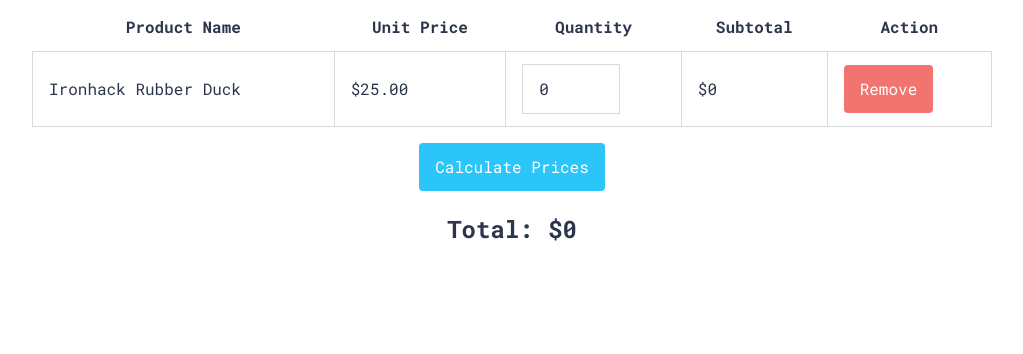
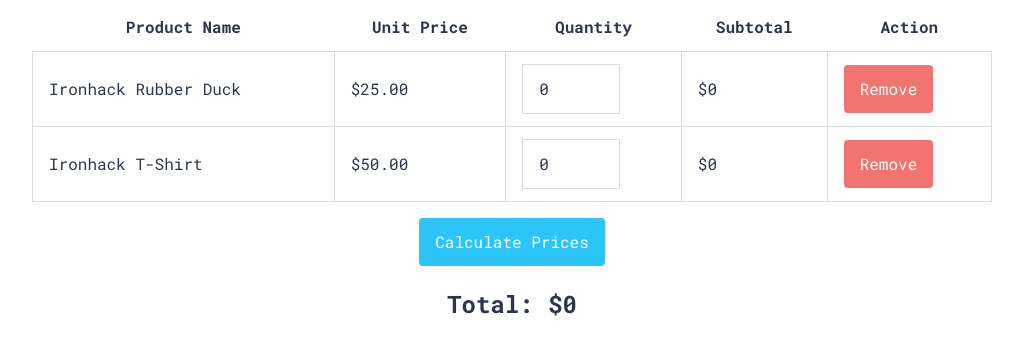
Before and after one commit to ironhack-web-1/w5d2-lab-dom-ironhack-cart-Gema-Munoz, a website: page index.html in a window 1280 px wide. Both pictures are taken after a click on the button "Calculate Prices". Shown: the part 104-458 px from the top of the page, without its empty margins (128-1151 px from the left). Drawn offline with Linux system fonts and the light colour scheme.

Commit message:
iteration 1-2

```diff
--- a/index.html
+++ b/index.html
@@ -32,6 +32,19 @@
             <button class="btn btn-remove">Remove</button>
           </td>
         </tr>
+        <tr class="product">
+          <td class="name">
+            <span>Ironhack T-Shirt</span>
+          </td>
+          <td class="price">$<span>50.00</span></td>
+          <td class="quantity">
+            <input type="number" value="0" min="0" placeholder="Quantity" />
+          </td>
+          <td class="subtotal">$<span>0</span></td>
+          <td class="action">
+            <button class="btn btn-remove">Remove</button>
+          </td>
+        </tr>
         <!-- Iteration 2: Add more products here -->
       </tbody>
       <tfoot>
--- a/js/index.js
+++ b/js/index.js
@@ -1,20 +1,37 @@
 // ITERATION 1
 
 function updateSubtotal(product) {
-  console.log('Calculating subtotal, yey!');
+  const price = product.querySelector('.price span').textContent;
+  const quantity = product.querySelector('.quantity input').value;
+  const subtotal = price * quantity;
+  product.querySelector(".subtotal span").textContent = subtotal
 
-  //... your code goes here
+  return subtotal
 }
 
 function calculateAll() {
   // code in the following two lines is added just for testing purposes.
   // it runs when only iteration 1 is completed. at later point, it can be removed.
-  const singleProduct = document.querySelector('.product');
-  updateSubtotal(singleProduct);
+  // const singleProduct = document.querySelector('.product');
+  // updateSubtotal(singleProduct);
   // end of test
 
   // ITERATION 2
-  //... your code goes here
+
+  const allProducts = document.getElementsByClassName("product")
+
+  let sum = 0;
+
+  Array.from(allProducts).forEach(product => {
+    sum = sum + updateSubtotal(product)
+  })
+
+  const totalValue = document.querySelector('#total-value span');
+
+  totalValue.textContent = sum
+
+
+  console.log(sum)
 
   // ITERATION 3
   //... your code goes here
```
